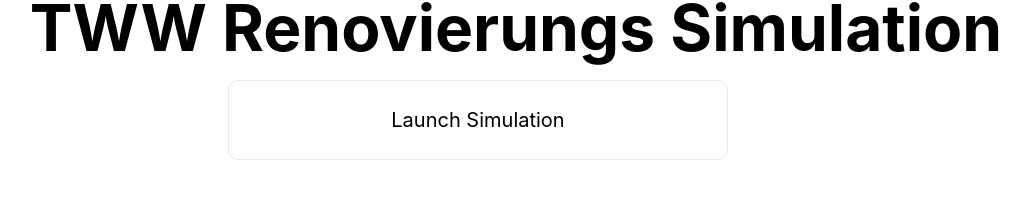
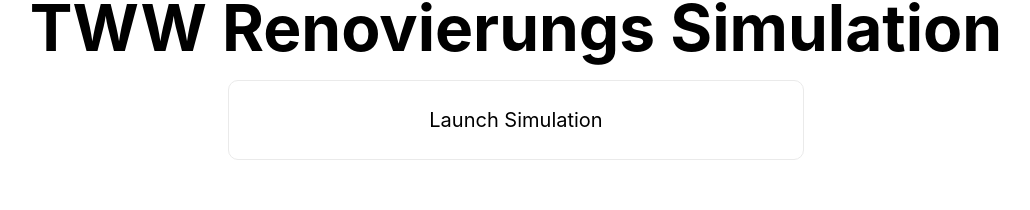
Before and after one commit to codders/tww-simulation, a Next.js app: page / in a window 1280 px wide. Shown: the part 413-623 px from the top of the page, without its empty margins (124-1154 px from the left). Built offline with nearby package versions, Linux system fonts and the light colour scheme.

Commit message:
Fix formatting

```diff
--- a/styles/Home.module.css
+++ b/styles/Home.module.css
@@ -120,7 +120,6 @@ p.graphSubtitle {
   border: 1px solid #eaeaea;
   border-radius: 10px;
   transition: color 0.15s ease, border-color 0.15s ease;
-  max-width: 500px;
 }
 
 .card:hover,
```
